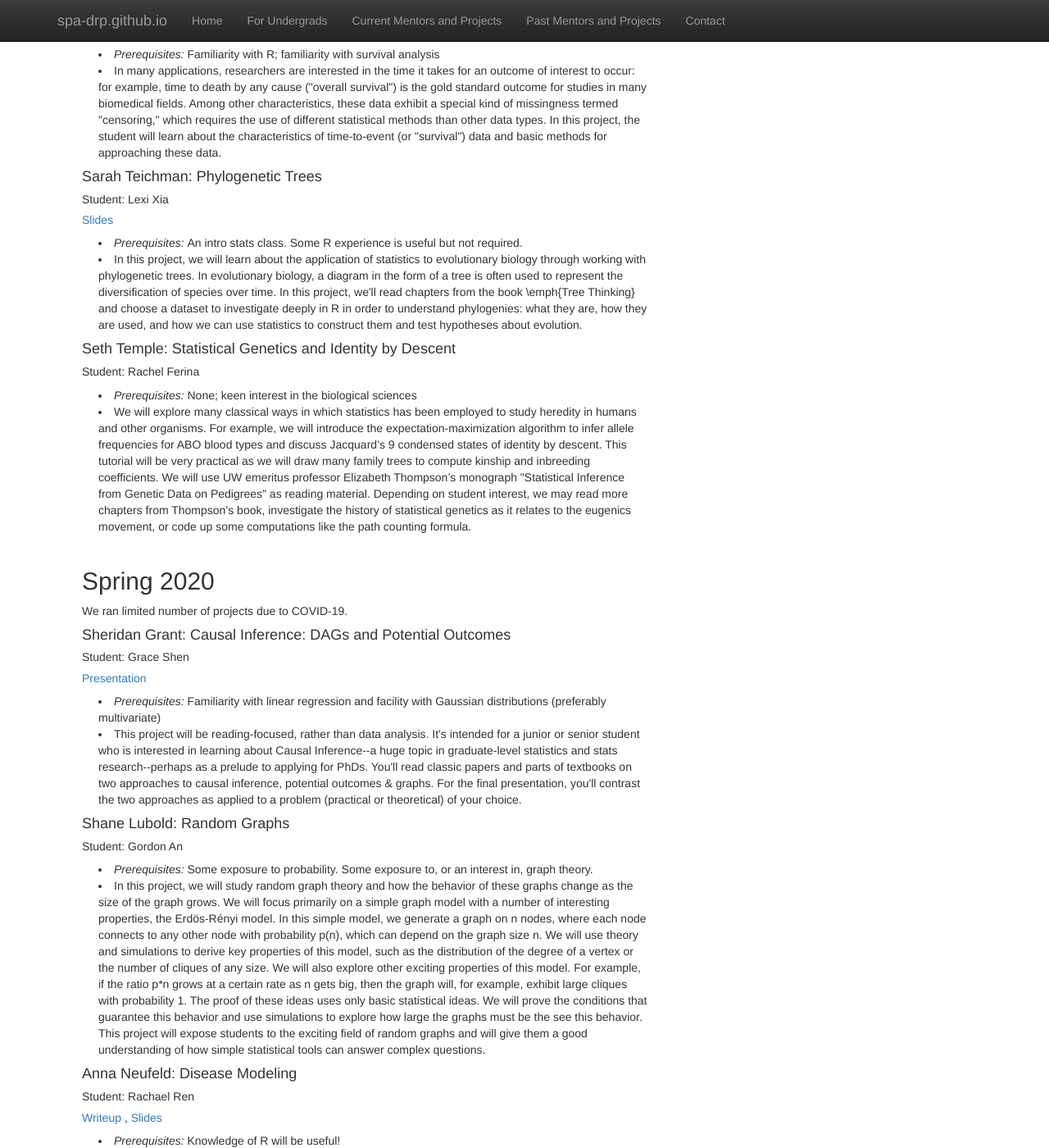
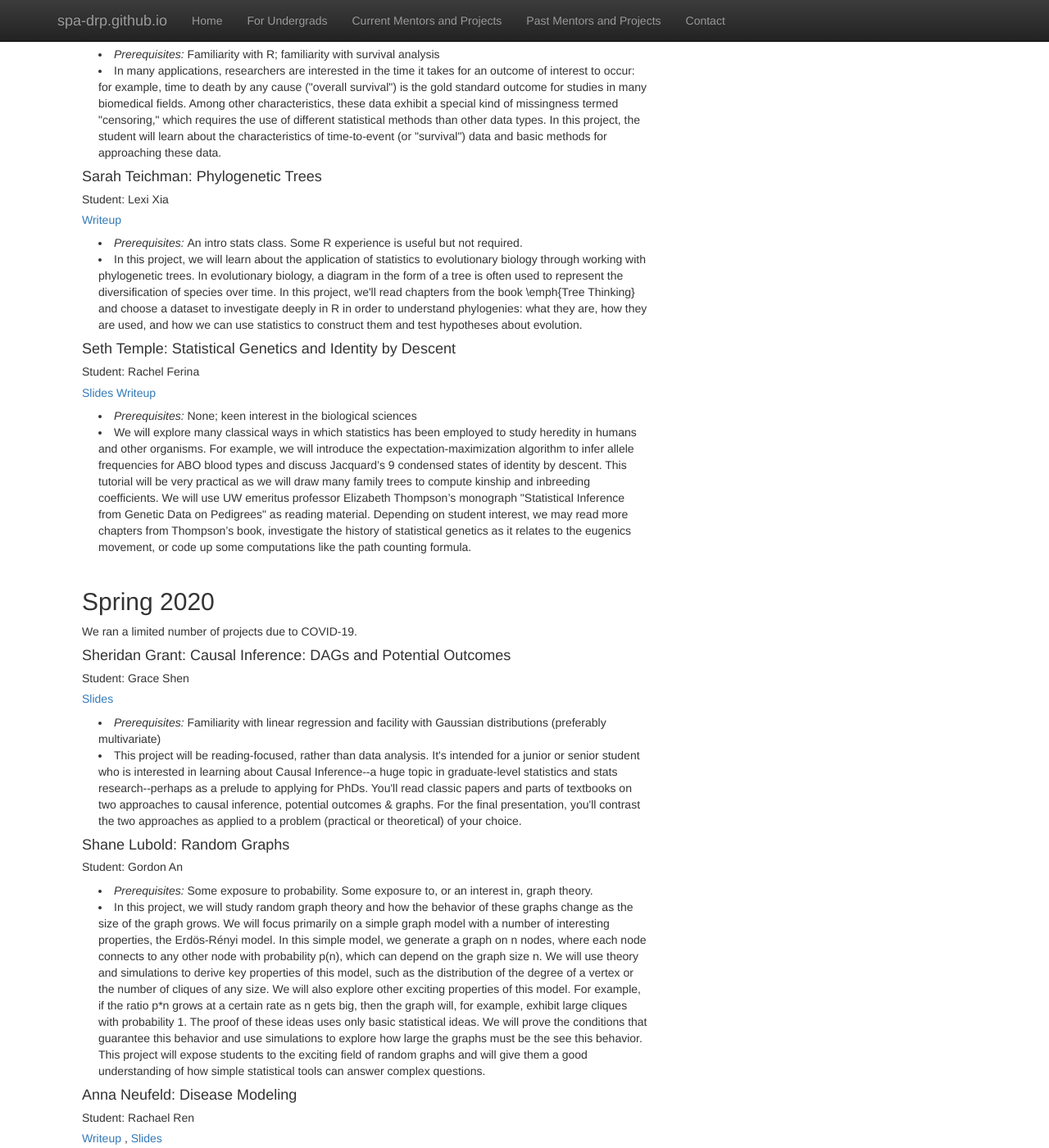
Before and after one commit to SPA-DRP/spa-drp.github.io, a Jekyll site: the page built from past-projects.html, in a window 1280 px wide and 1400 px high, scrolled down 1971 px. Shown: the whole window at 82% size. Built offline with Jekyll 4.4.1, drawn with Linux system fonts in a browser that asks for light colours; nearby versions of some CDN libraries; library files that are not in the unit come from our copies.

Commit message:
Added rachel projects

```diff
--- a/past-projects.html
+++ b/past-projects.html
@@ -92,7 +92,7 @@ Finally, we'll consider the ethics of forecasting elections and using statistics
 
 <h4> Michael Pearce: History and Practice of Data Communication </h4>
   <h5> Student: Ziyi Li </h5>
-  <h5> <a href = "https://spa-drp.github.io/writeups/aut2020/ziyi-writeup.pdf"> Slides </a> </h5>
+  <h5> <a href = "https://spa-drp.github.io/writeups/aut2020/ziyi-writeup.pdf"> Writeup </a> </h5>
 <p class="content" style="padding:0px;margin:0px 20px 0px;">
     <li style="padding:0px;margin:0px 20px 0px;"> <i> Prerequisites: </i>
       None; some experience with R or Python may be helpful but is not required.
@@ -126,7 +126,7 @@ Familiarity with R; familiarity with survival analysis
 
 <h4> Sarah Teichman: Phylogenetic Trees </h4>
   <h5> Student: Lexi Xia </h5>
-  <h5> <a href = "https://spa-drp.github.io/writeups/aut2020/lexi-writeup.pdf"> Slides </a> </h5>
+  <h5> <a href = "https://spa-drp.github.io/writeups/aut2020/lexi-writeup.pdf"> Writeup </a> </h5>
 <p class="content" style="padding:0px;margin:0px 20px 0px;">
     <li style="padding:0px;margin:0px 20px 0px;"> <i> Prerequisites: </i>
       An intro stats class. Some R experience is useful but not required.
@@ -139,6 +139,7 @@ Familiarity with R; familiarity with survival analysis
 
 <h4> Seth Temple: Statistical Genetics and Identity by Descent </h4>
   <h5> Student: Rachel Ferina </h5>
+  <h5> <a href = "https://spa-drp.github.io/writeups/aut2020/rachel-slides.pdf"> Slides </a>  <a href = "https://spa-drp.github.io/writeups/aut2020/rachel-writeup.pdf"> Writeup </a> </h5>
 <p class="content" style="padding:0px;margin:0px 20px 0px;">
     <li style="padding:0px;margin:0px 20px 0px;"> <i> Prerequisites: </i>
 None; keen interest in the biological sciences
@@ -151,11 +152,11 @@ We will explore many classical ways in which statistics has been employed to stu
 
 <div class="col-md-8">
   <h2 style="padding-top: 10px;" class="featurette-heading">Spring 2020</h2>
-<p> We ran  limited number of projects due to COVID-19. </p>
+<p> We ran a limited number of projects due to COVID-19. </p>
 
 <h4> Sheridan Grant: Causal Inference: DAGs and Potential Outcomes </h4>
   <h5> Student: Grace Shen </h5>
-  <h5> <a href = "https://spa-drp.github.io/writeups/spring2020/grace.pdf"> Presentation </a>  </h5>
+  <h5> <a href = "https://spa-drp.github.io/writeups/spring2020/grace.pdf"> Slides </a>  </h5>
 <p class="content" style="padding:0px;margin:0px 20px 0px;">
     <li style="padding:0px;margin:0px 20px 0px;"> <i> Prerequisites: </i> Familiarity with linear regression and facility with
     Gaussian distributions (preferably multivariate)
```
Also changed, not shown: 2 other files.
